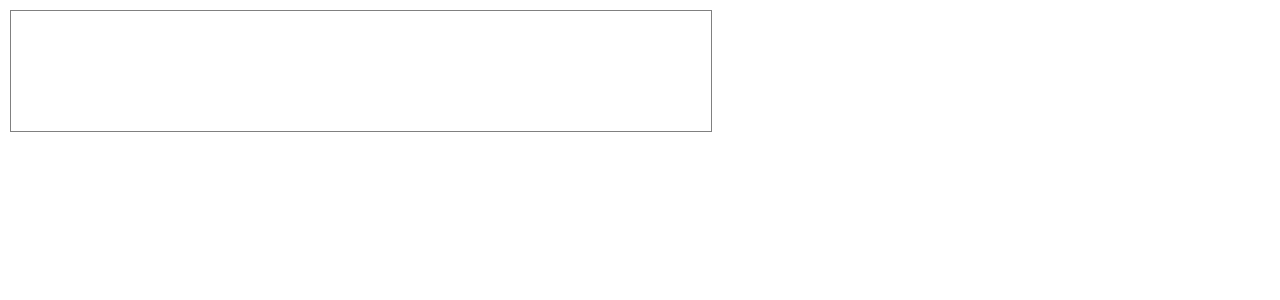
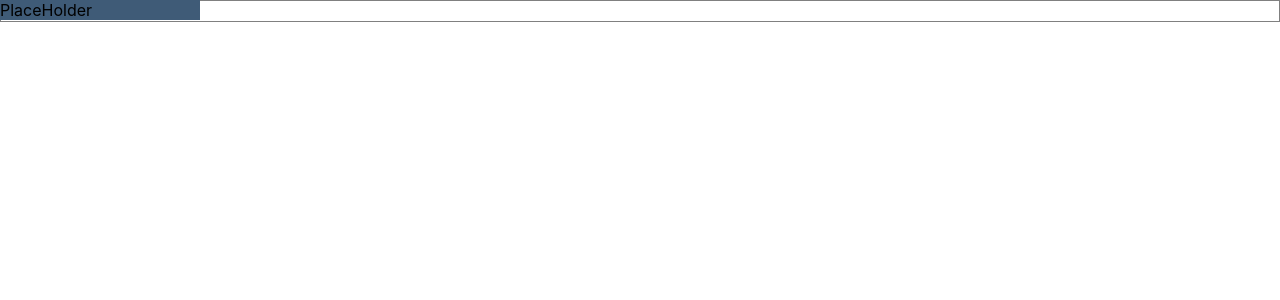
Before and after one commit to kartycodes/bullet-note, a React (Create React App) app in the folder bullet-note/: page / in a window 1280 px wide. Shown: the top 300 px of the page. Built offline with nearby package versions, Linux system fonts and the light colour scheme.

Commit message:
Added testing frameworks

```diff
--- /dev/null
+++ b/bullet-note/public/bullet-note.css
@@ -0,0 +1,14 @@
+.container {
+    width: 100%;
+    overflow: hidden;
+}
+
+.nav {
+    width: 200px;
+    height: 100%;
+    float: left;
+}
+
+.editor {
+     margin-left: 250;
+}
--- a/bullet-note/public/index.html
+++ b/bullet-note/public/index.html
@@ -6,6 +6,7 @@
     <meta name="viewport" content="width=device-width, initial-scale=1, shrink-to-fit=no">
     <meta name="theme-color" content="#000000">
     <link rel="stylesheet" href="%PUBLIC_URL%/Draft.css">
+    <link rel="stylesheet" href="%PUBLIC_URL%/bullet-note.css">
     <!--
       manifest.json provides metadata used when your web app is added to the
       homescreen on Android. See https://developers.google.com/web/fundamentals/engage-and-retain/web-app-manifest/
@@ -20,9 +21,9 @@
       work correctly both with client-side routing and a non-root public URL.
       Learn how to configure a non-root public URL by running `npm run build`.
     -->
-    <title>React App</title>
+    <title>Bullet Note</title>
   </head>
-  <body>
+  <body style="height:100%">
     <noscript>
       You need to enable JavaScript to run this app.
     </noscript>
--- a/bullet-note/src/App.js
+++ b/bullet-note/src/App.js
@@ -1,15 +1,15 @@
 import React, { Component } from 'react';
-import BulletEditor from './components/BulletEditor.js';
+import BulletEditor from './components/Editor/BulletEditor.js';
+import Nav from './components/Nav.js';
 
 class App extends Component {
 
-  onNewLineEntered() {
-    alert("a new line was entered");
-  }
-
   render() {
     return (
-      <BulletEditor onNewLineEntered={this.onNewLineEntered}/>
+      <div className="container">
+        <Nav />
+        <BulletEditor />
+      </div>
     );
   }
 }
--- a/bullet-note/src/components/BulletEditor.js
+++ b/bullet-note/src/components/Editor/BulletEditor.js
@@ -6,15 +6,12 @@ import resetBlockStyle from './ResetBlockStyle.js';
 
 const divStyle = {
     border : "1px solid gray",
-    width  : "600px",
-    margin : "10px",
-    padding : "50px"
   }
 
 const decorators = new CompositeDecorator([
     new RegexSpanDecorator(/\*.*?\*/g, {fontWeight: "bold"}),
     new RegexSpanDecorator(/_.*?_/g, {fontStyle: "italic"} ),
-    new RegexSpanDecorator(/\~.*?\~/g, {textDecoration: "line-through"})
+    new RegexSpanDecorator(/~.*?~/g, {textDecoration: "line-through"})
 ]);
 
 class BulletEditor extends React.Component {
@@ -37,7 +34,7 @@ class BulletEditor extends React.Component {
 
     render() {
         return (
-            <div style={divStyle}>
+            <div className="editor" style={divStyle}>
                 <Editor editorState={this.state.editorState}
                     onChange={this.onEditorStateChanged}
                     handleReturn={this.onReturnKeyPressed} />
@@ -46,7 +43,9 @@ class BulletEditor extends React.Component {
     }
 
     onReturnKeyPressed(e, editorState) {
-        this.props.onNewLineEntered();
+        if (this.props.onNewLineEntered) {
+            this.props.onNewLineEntered();
+        }
         return 'not-handled'; // as required by draft
     }
 }
--- a/bullet-note/src/components/DetectHeadings.js
+++ b/bullet-note/src/components/Editor/DetectHeadings.js
@@ -14,26 +14,24 @@ export default function detectHeadings(editorState) {
         var contentState = editorState.getCurrentContent();
         var blocks = contentState.getBlocksAsArray();
         var updatedBlocks = {};
-        var count = 0;
 
         blocks.forEach(block => {
             var text = block.getText();
-            var headingRegex = /^(\#{1,6}\s)/g;
+            var headingRegex = /^(#{1,6}\s)/g;
             var found = text.match(headingRegex);
             if (found) {
                 var headerType   = headerMap[found[0]];
                 var updatedBlock = block.set("type", headerType);
                 updatedBlocks[updatedBlock.getKey()] = updatedBlock;
-                count++;
             } else {
                 if (block.getType().startsWith("header")) {
-                    var updatedBlock = block.set("type", "unstyled");
+                    updatedBlock = block.set("type", "unstyled");
                     updatedBlocks[updatedBlock.getKey()] = updatedBlock;
-                    count++;
                 }
             }
         });
-        if (count > 0) {
+        if (Object.keys(updatedBlocks).length !== 0 &&
+            updatedBlocks.constructor === Object) {
             var newBlockMap = contentState.getBlockMap().merge(updatedBlocks);
             var updatedContentState = contentState.set('blockMap', newBlockMap);
             editorState = EditorState.set(editorState, { currentContent : updatedContentState});
--- a/bullet-note/src/components/ResetBlockStyle.js
+++ b/bullet-note/src/components/Editor/ResetBlockStyle.js
@@ -1,7 +1,6 @@
 import {EditorState} from 'draft-js'
 
 export default function resetBlockStyle(editorState) {
-
         var sel = editorState.getSelection();
         var currentBlockKey = sel.getStartKey();
         var currentContent = editorState.getCurrentContent();
--- /dev/null
+++ b/bullet-note/src/components/Nav.js
@@ -0,0 +1,11 @@
+import React from 'react';
+
+const navStyle = {
+    backgroundColor : "#3f5b77"
+}
+
+export default class Nav extends React.Component {
+    render() {
+        return <div id="Nav" className="nav" style={navStyle}>PlaceHolder</div>
+    }
+}
```
Also changed, not shown: bullet-note/package.json (+6 -1 lines), bullet-note/src/components/DefaultReactScreen.js (deleted, +0 -30 lines), bullet-note/public/manifest.json, bullet-note/src/components/Editor/RegexSpanDecorator.js (renamed from bullet-note/src/components/RegexSpanDecorator.js), 2 other files (tests, documents, lock files or other folders).
